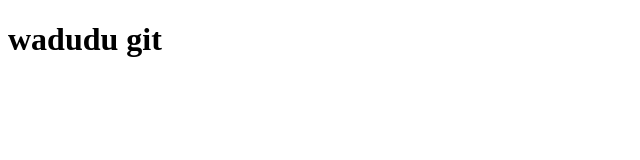
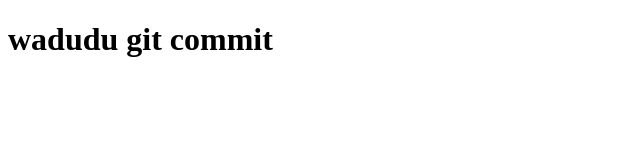
Before and after one commit to dewaqintoro/meet4, a plain HTML site: page index.html in a window 1280 px wide. Shown: the whole page, without its empty margins (0-640 px from the left). Drawn offline with Linux system fonts and the light colour scheme.

```diff
--- a/index.html
+++ b/index.html
@@ -7,6 +7,6 @@
     <title>Document</title>
 </head>
 <body>
-    <h1>wadudu git</h1>
+    <h1>wadudu git commit</h1>
 </body>
 </html>
```
